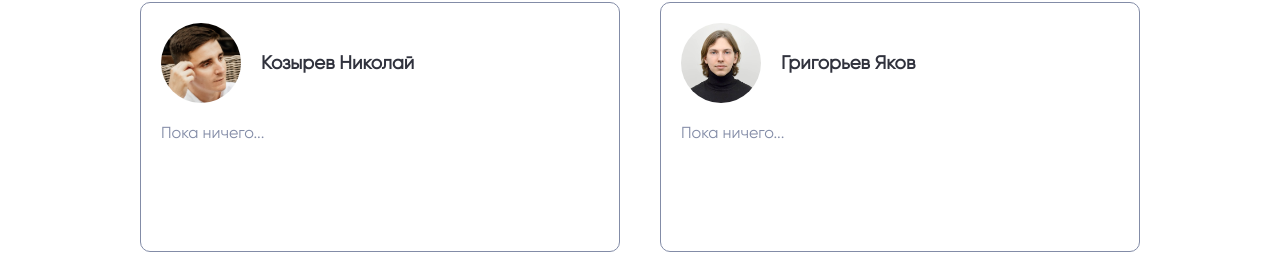
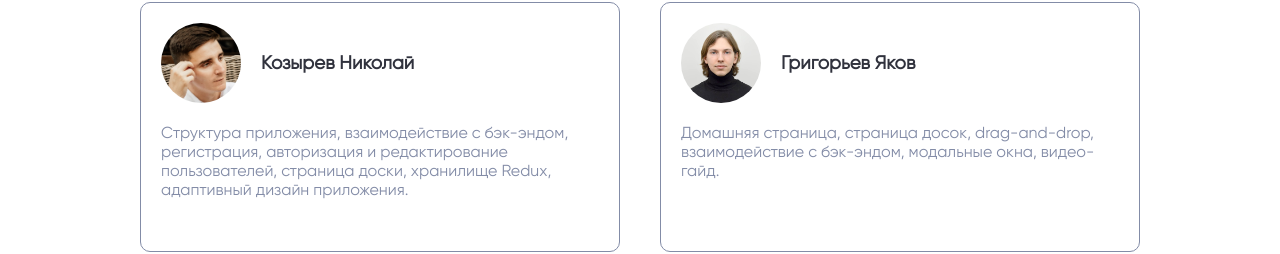
Before and after one commit to nikolakozaryan/project-management-app, a React (Create React App) app: page / in a window 1280 px wide. Shown: the part 1481-1735 px from the top of the page. Built offline with nearby package versions, Linux system fonts and the light colour scheme.

Commit message:
fix: fix styles and constants

```diff
--- a/src/components/pages/BoardLayout/Column/TasksContainer/TasksContainer.module.scss
+++ b/src/components/pages/BoardLayout/Column/TasksContainer/TasksContainer.module.scss
@@ -2,6 +2,7 @@
 
 .tasks {
   width: 19.5rem;
+  min-height: 1rem;
   height: 100%;
   display: flex;
   flex-direction: column;
--- a/src/constants/TeamMembers.ts
+++ b/src/constants/TeamMembers.ts
@@ -14,8 +14,8 @@ export const TEAM_MEMBERS: TeamMember[] = [
   {
     name: { ru: 'Козырев Николай', en: 'Nikolay Kozyrev' },
     done: {
-      ru: 'Пока ничего...',
-      en: 'Did nothing yet...',
+      ru: 'Структура приложения, взаимодействие с бэк-эндом, регистрация, авторизация и редактирование пользователей, страница доски, хранилище Redux, адаптивный дизайн приложения.',
+      en: 'App structure, back-end interactions, registration, authorization and editing users, board page, Redux store, adaptive app design.',
     },
     image: 'NZ.jpg',
     link: 'https://github.com/nikolakozaryan',
@@ -26,8 +26,8 @@ export const TEAM_MEMBERS: TeamMember[] = [
       en: 'Yakov Grigorev',
     },
     done: {
-      ru: 'Пока ничего...',
-      en: 'Did nothing yet...',
+      ru: 'Домашняя страница, страница досок, drag-and-drop, взаимодействие с бэк-эндом, модальные окна, видео-гайд.',
+      en: 'Home page, dashboard page, drag-and-drop, back-end interactions, modal windows, video-guide.',
     },
     image: 'YG.jpg',
     link: 'https://github.com/YaGrig',
```
